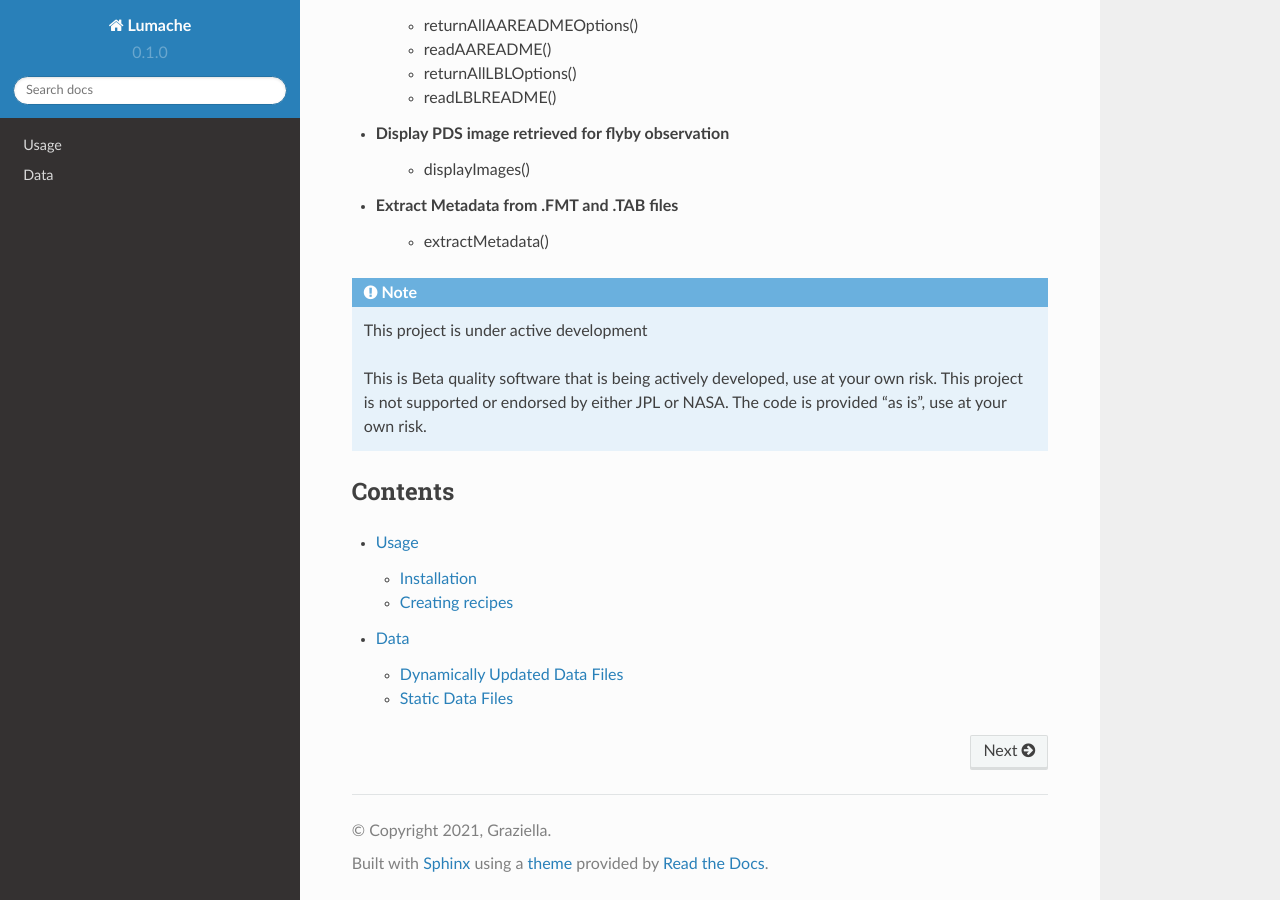
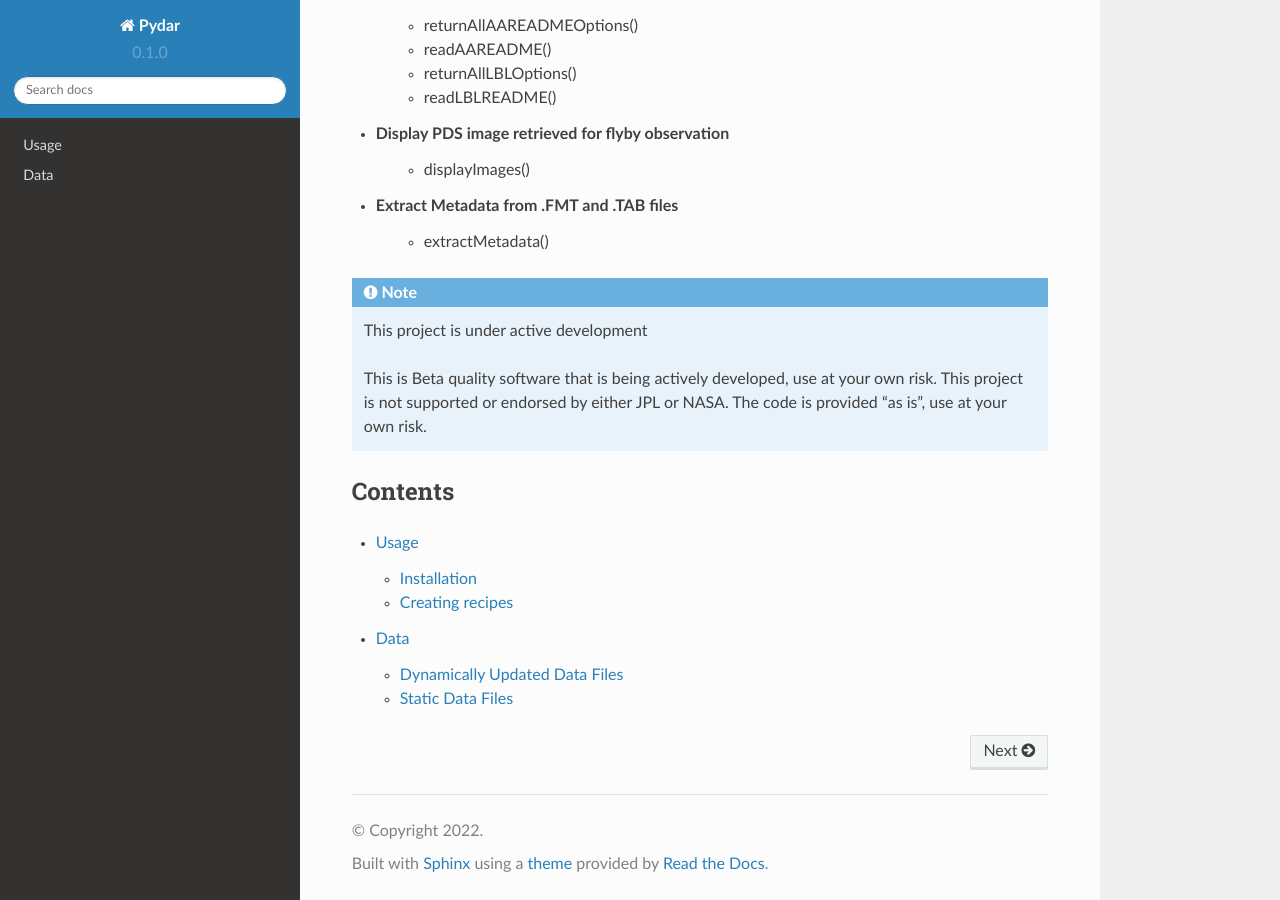
Before and after one commit to cyschneck/pydar-documentation, a Sphinx documentation site: the page built from docs/source/index.rst, in a window 1280 px wide and 900 px high, scrolled down 566 px. Built offline with Sphinx 7.4.7 and the Read the Docs theme 2.0.0, drawn with Linux system fonts in a browser that asks for light colours.

Commit message:
Update conf.py

```diff
--- a/docs/source/conf.py
+++ b/docs/source/conf.py
@@ -2,9 +2,9 @@
 
 # -- Project information
 
-project = 'Lumache'
-copyright = '2021, Graziella'
-author = 'Graziella'
+project = 'Pydar'
+copyright = '2022'
+author = 'Schneck'
 
 release = '0.1'
 version = '0.1.0'
```
